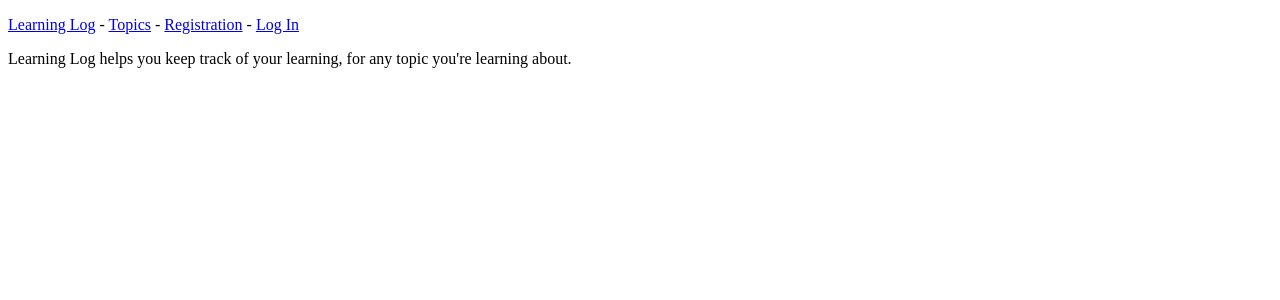
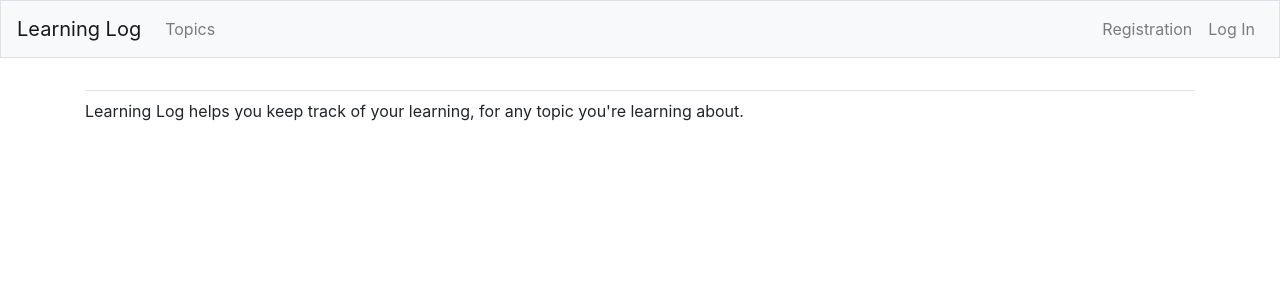
Before and after one commit to xmzboy/Django-Project, a Django app: page / in a window 1280 px wide. Shown: the top 300 px of the page. Run offline with Django 4.2, Linux system fonts and the light colour scheme; some libraries are stand-ins or nearby versions.

Commit message:
Update base.html
Add bootstrap styles

```diff
--- a/learning_log/learning_logs/templates/learning_logs/base.html
+++ b/learning_log/learning_logs/templates/learning_logs/base.html
@@ -1,22 +1,58 @@
+{% load bootstrap4 %}
+
 <!DOCTYPE html>
 <html lang="en">
 <head>
     <meta charset="UTF-8">
-    <title>Title</title>
+    <meta name="viewport" content="width=device-width, initial-scale=1, shrink-to-fit=no">
+    <title>Learning Log</title>
+    {% bootstrap_css %}
+    {% bootstrap_javascript jquery='full' %}
 </head>
 <body>
+    <nav class="navbar navbar-expand-md navbar-light bg-light mb-4 border">
 
-    <p>
-        <a href="{% url 'learning_logs:index' %}">Learning Log</a> -
-        <a href="{% url 'learning_logs:topics' %}">Topics</a> -
-        {% if user.is_authenticated %}
-            Hello, {{ user.username }} -
-            <a href="{% url 'users:logout' %}">Log Out</a>
-        {% else %}
-            <a href="{% url 'users:register' %}">Registration</a> -
-            <a href="{% url 'users:login' %}">Log In</a>
-        {% endif %}
-    </p>
-    {% block content %}{% endblock content %}
+        <a class="navbar-brand" href="{% url 'learning_logs:index' %}">Learning Log</a>
+
+        <button class="navbar-toggler" type="button" data-toggle="collapse"
+                data-target="#navbarCollapse" aria-controls="navbarCollapse"
+                aria-expanded="false" aria-label="Toggle navigation">
+            <span class="navbar-toggler-icon"></span>
+        </button>
+
+        <div class="collapse navbar-collapse" id="navbarCollapse">
+            <ul class="navbar-nav mr-auto">
+                <li class="nav-item">
+                    <a class="nav-link" href="{% url 'learning_logs:topics' %}">Topics</a>
+                </li>
+            </ul>
+            <ul class="navbar-nav ml-auto">
+                {% if user.is_authenticated %}
+                    <li class="nav-item">
+                        <span class="navbar-text">Hello, {{ user.username }}.</span>
+                    </li>
+                    <li class="nav-item">
+                        <a class="nav-link" href="{% url 'users:logout' %}">Log Out</a>
+                    </li>
+                {% else %}
+                    <li class="nav-item">
+                        <a class="nav-link" href="{% url 'users:register' %}">Registration</a>
+                    </li>
+                    <li class="nav-item">
+                        <a class="nav-link" href="{% url 'users:login' %}">Log In</a>
+                    </li>
+                {% endif %}
+            </ul>
+        </div>
+    </nav>
+
+    <main role="main" class="container">
+        <div class="pb-2 mb-2 border-bottom">
+            {% block page_header %}{% endblock page_header %}
+        </div>
+        <div>
+            {% block content %}{% endblock content %}
+        </div>
+    </main>
 </body>
 </html>
```
